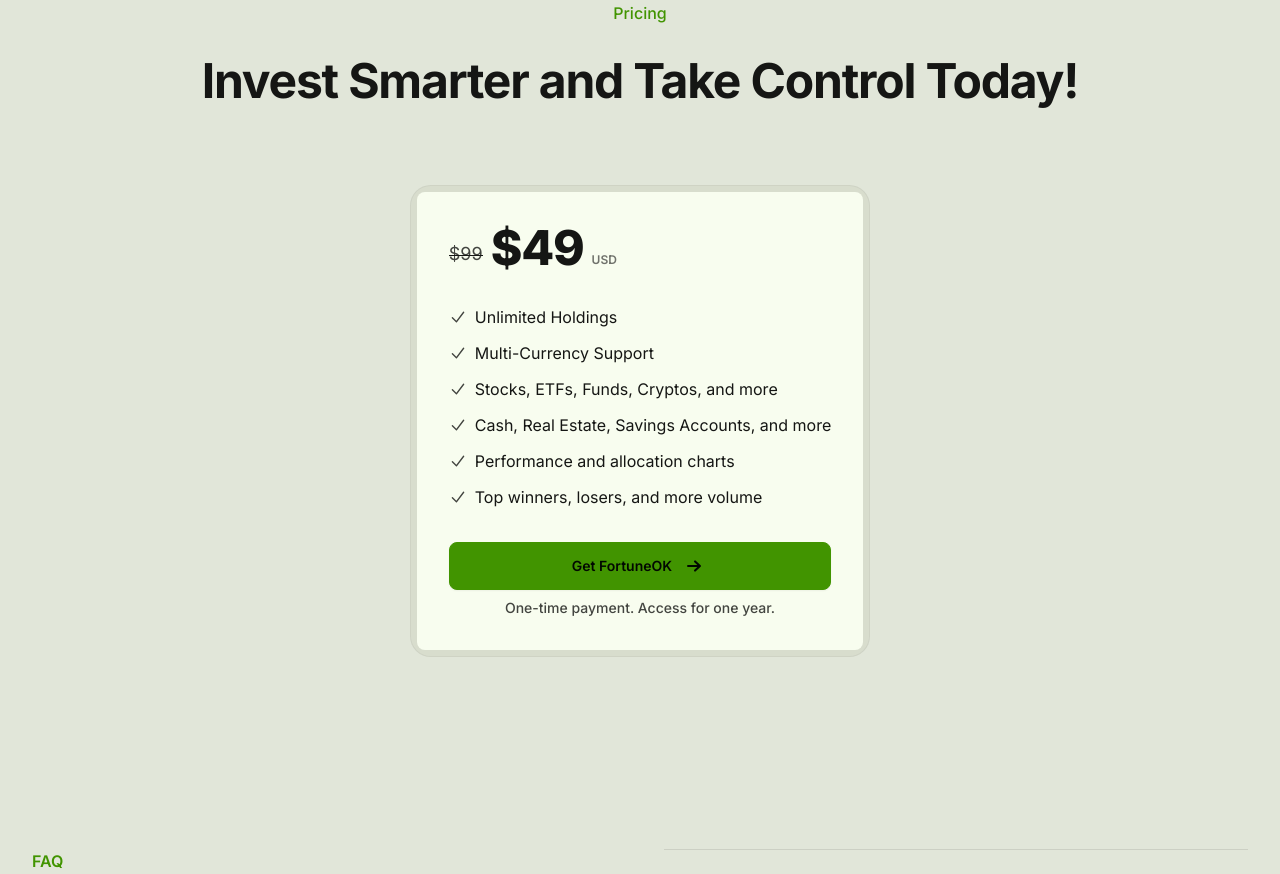
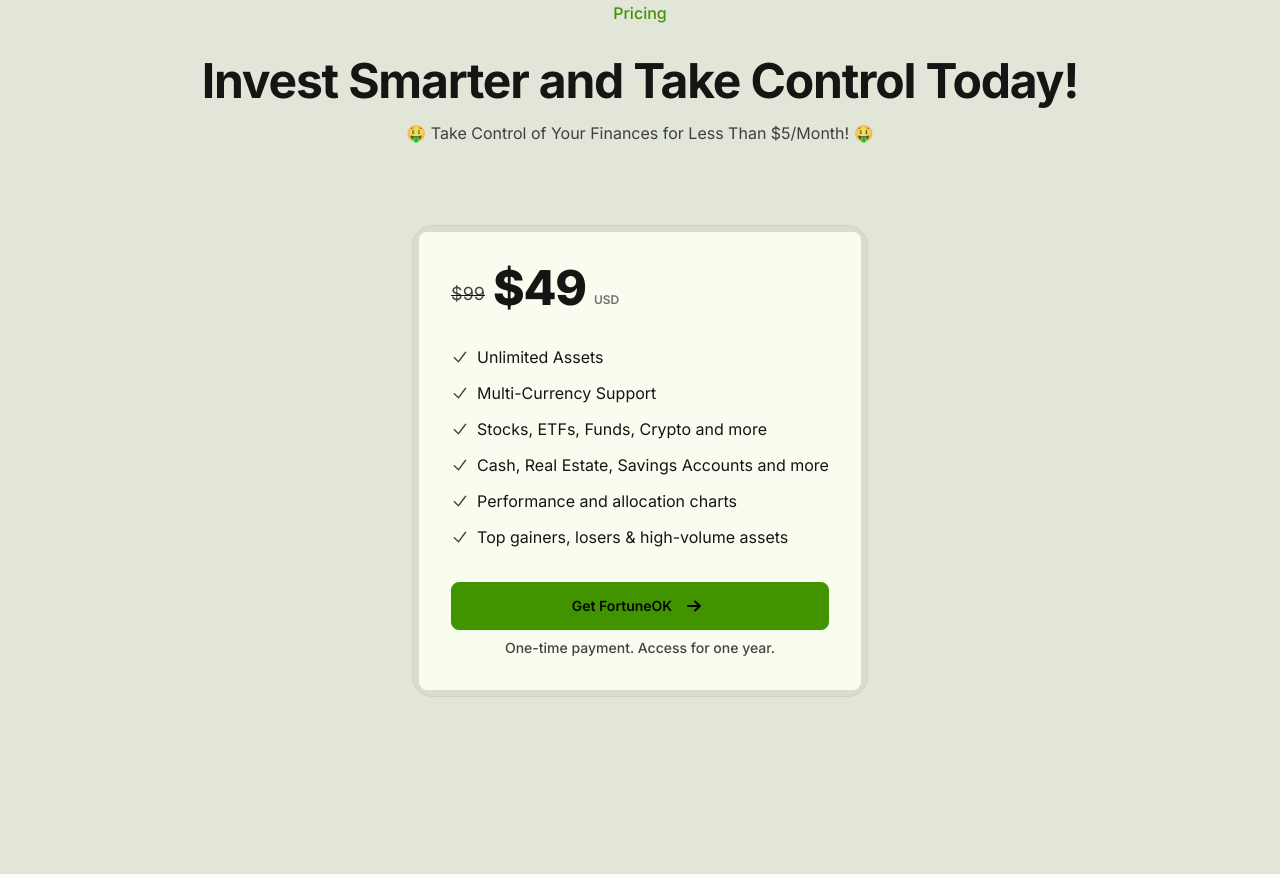
Before and after one commit to jhonnovax/fortuneok, a Next.js app: page / in a window 1280 px wide. Shown: the part 1640-2514 px from the top of the page. Built offline with nearby package versions, Linux system fonts and the light colour scheme; no server answers.

Commit message:
Update config and Pricing component for enhanced clarity and user engagement

```diff
--- a/components/Pricing.js
+++ b/components/Pricing.js
@@ -14,9 +14,12 @@ const Pricing = () => {
           <h2 className="font-bold text-3xl lg:text-5xl tracking-tight">
             Invest Smarter and Take Control Today!
           </h2>
+          <p className="text-base-content/80 mt-4">
+            🤑 Take Control of Your Finances for Less Than $5/Month! 🤑
+          </p>
         </div>
 
-        <div className="relative flex justify-center flex-col lg:flex-row items-center lg:items-stretch gap-8">
+        <div className="relative flex justify-center flex-col lg:flex-row items-center lg:items-stretch gap-6">
           {config.stripe.plans.map((plan) => (
             <div key={plan.priceId} className="rounded-[1.3rem] border border-base-content/5 bg-neutral/5 p-1.5 dark:bg-neutral/50 ">
               <div className="relative w-full max-w-lg">
--- a/config.js
+++ b/config.js
@@ -31,12 +31,12 @@ const config = {
         // If you have an anchor price (i.e. $29) that you want to display crossed out, put it here. Otherwise, leave it empty
         priceAnchor: 99,
         features: [
-          { name: "Unlimited Holdings" },
+          { name: "Unlimited Assets" },
           { name: 'Multi-Currency Support' },
-          { name: "Stocks, ETFs, Funds, Cryptos, and more" },
-          { name: "Cash, Real Estate, Savings Accounts, and more" },
+          { name: "Stocks, ETFs, Funds, Crypto and more" },
+          { name: "Cash, Real Estate, Savings Accounts and more" },
           { name: 'Performance and allocation charts'},
-          { name: 'Top winners, losers, and more volume'}
+          { name: 'Top gainers, losers & high-volume assets'}
 
         ],
       }
```
